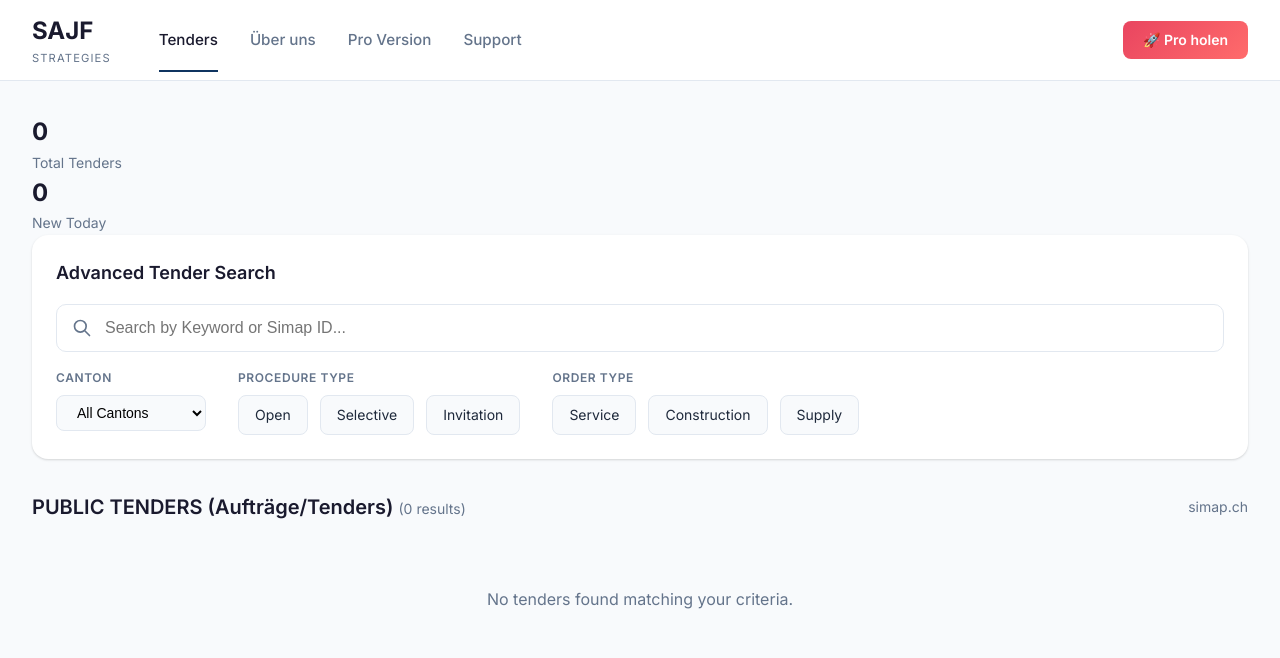
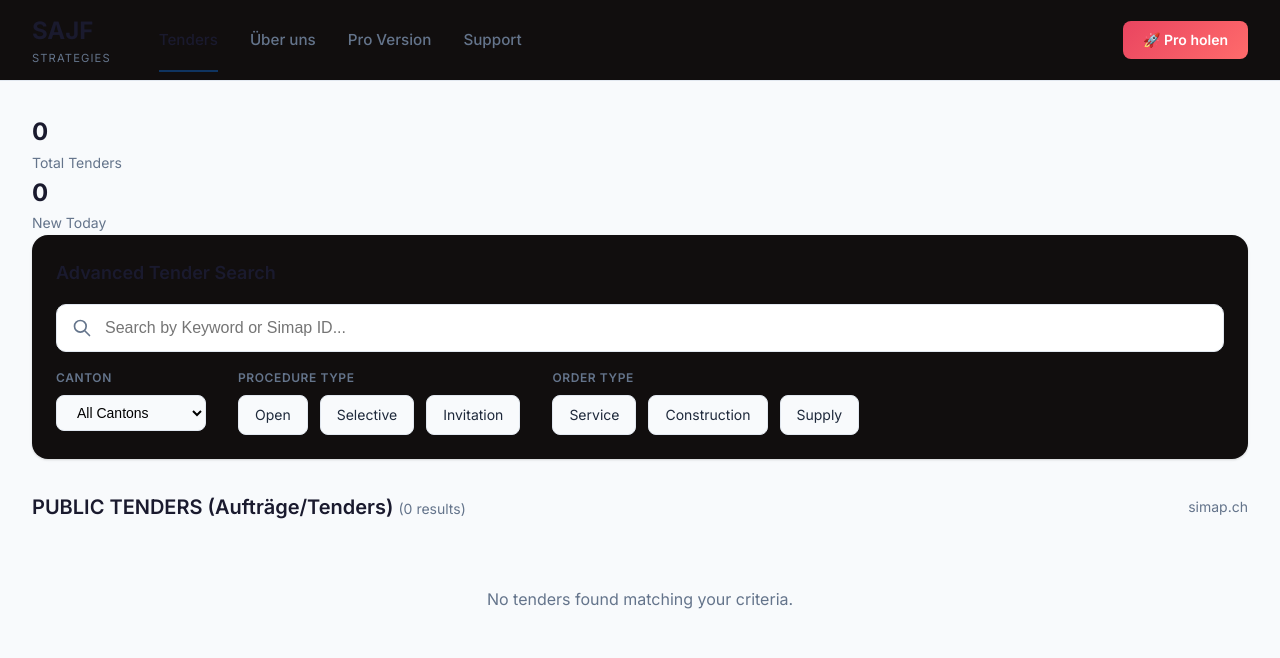
Before and after one commit to ArAki25/MLOps-HS-25, a Flask app: page / in a window 1280 px wide. Shown: the top 658 px of the page. Run offline with Flask 3, Linux system fonts and the light colour scheme; data that the repository does not hold is empty.

Commit message:
jhonny Website Aussehen

```diff
--- a/Simap_UI/templates/admin/content.html
+++ b/Simap_UI/templates/admin/content.html
@@ -10,7 +10,7 @@
             --primary: #1a1a2e;
             --accent: #0f3460;
             --background: #f1f5f9;
-            --surface: #ffffff;
+            --surface: #110e0e;
             --text-primary: #1e293b;
             --text-secondary: #64748b;
             --border: #e2e8f0;
--- a/Simap_UI/templates/admin/dashboard.html
+++ b/Simap_UI/templates/admin/dashboard.html
@@ -10,7 +10,7 @@
             --primary: #1a1a2e;
             --accent: #0f3460;
             --background: #f1f5f9;
-            --surface: #ffffff;
+            --surface: #110e0e;
             --text-primary: #1e293b;
             --text-secondary: #64748b;
             --border: #e2e8f0;
--- a/Simap_UI/templates/admin/team.html
+++ b/Simap_UI/templates/admin/team.html
@@ -10,7 +10,7 @@
             --primary: #1a1a2e;
             --accent: #0f3460;
             --background: #f1f5f9;
-            --surface: #ffffff;
+            --surface: #110e0e;
             --text-primary: #1e293b;
             --text-secondary: #64748b;
             --border: #e2e8f0;
--- a/Simap_UI/templates/base.html
+++ b/Simap_UI/templates/base.html
@@ -14,7 +14,7 @@
             --success: #10b981;
             --warning: #f59e0b;
             --background: #f8fafc;
-            --surface: #ffffff;
+            --surface: #110e0e;
             --text-primary: #1e293b;
             --text-secondary: #64748b;
             --border: #e2e8f0;
```
